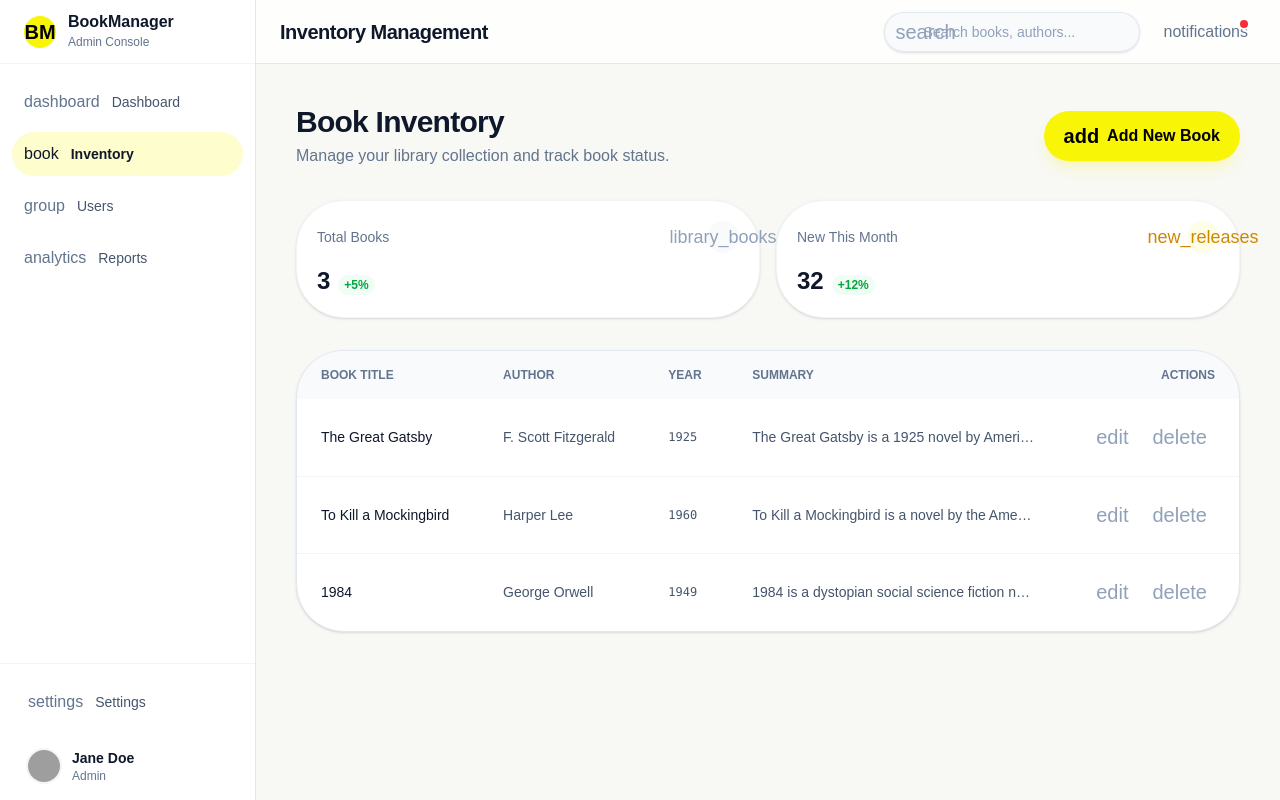
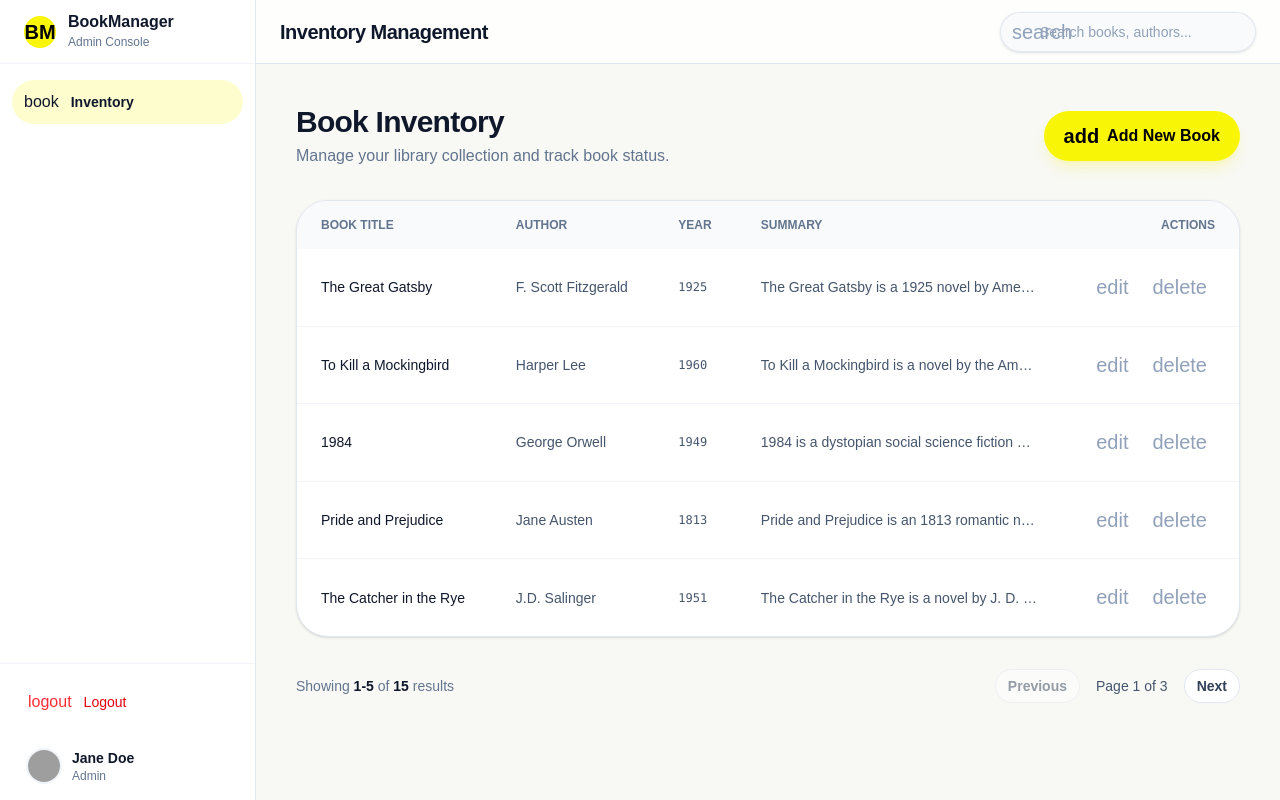
Before and after one commit to LJFamily2/book_management_backend_system, a React (Vite) app in the folder client/: page /admin in a window 1280 px wide. Built offline with nearby package versions, Linux system fonts and the light colour scheme; grey boxes are pictures that could not be loaded.

Commit message:
feat: add pagination and delete confirmation modal to AdminDashboard; enhance book management functionality

```diff
--- a/client/src/pages/AdminDashboard.jsx
+++ b/client/src/pages/AdminDashboard.jsx
@@ -1,4 +1,4 @@
-import React, { useState } from "react";
+import React, { useState, useEffect } from "react";
 
 const AdminDashboard = () => {
   const [books, setBooks] = useState([
@@ -26,15 +26,151 @@ const AdminDashboard = () => {
       summary:
         "1984 is a dystopian social science fiction novel and cautionary tale by English writer George Orwell.",
     },
+    {
+      id: 4,
+      title: "Pride and Prejudice",
+      author: "Jane Austen",
+      publicationYear: 1813,
+      summary:
+        "Pride and Prejudice is an 1813 romantic novel of manners written by Jane Austen.",
+    },
+    {
+      id: 5,
+      title: "The Catcher in the Rye",
+      author: "J.D. Salinger",
+      publicationYear: 1951,
+      summary:
+        "The Catcher in the Rye is a novel by J. D. Salinger, partially published in serial form in 1945–1946 and as a novel in 1951.",
+    },
+    {
+      id: 6,
+      title: "The Hobbit",
+      author: "J.R.R. Tolkien",
+      publicationYear: 1937,
+      summary:
+        "The Hobbit, or There and Back Again is a children's fantasy novel by English author J. R. R. Tolkien.",
+    },
+    {
+      id: 7,
+      title: "Fahrenheit 451",
+      author: "Ray Bradbury",
+      publicationYear: 1953,
+      summary:
+        "Fahrenheit 451 is a 1953 dystopian novel by American writer Ray Bradbury.",
+    },
+    {
+      id: 8,
+      title: "Jane Eyre",
+      author: "Charlotte Brontë",
+      publicationYear: 1847,
+      summary:
+        "Jane Eyre is a novel by English writer Charlotte Brontë, published under the pen name Currer Bell.",
+    },
+    {
+      id: 9,
+      title: "Animal Farm",
+      author: "George Orwell",
+      publicationYear: 1945,
+      summary:
+        "Animal Farm is a beast fable, in the form of a satirical allegorical novella, by George Orwell.",
+    },
+    {
+      id: 10,
+      title: "Wuthering Heights",
+      author: "Emily Brontë",
+      publicationYear: 1847,
+      summary:
+        "Wuthering Heights is an 1847 novel by Emily Brontë, initially published under the pseudonym Ellis Bell.",
+    },
+    {
+      id: 11,
+      title: "Brave New World",
+      author: "Aldous Huxley",
+      publicationYear: 1932,
+      summary:
+        "Brave New World is a dystopian novel by English author Aldous Huxley, written in 1931 and published in 1932.",
+    },
+    {
+      id: 12,
+      title: "The Lord of the Rings",
+      author: "J.R.R. Tolkien",
+      publicationYear: 1954,
+      summary:
+        "The Lord of the Rings is an epic high-fantasy novel by English author and scholar J. R. R. Tolkien.",
+    },
+    {
+      id: 13,
+      title: "Harry Potter and the Sorcerer's Stone",
+      author: "J.K. Rowling",
+      publicationYear: 1997,
+      summary:
+        "Harry Potter and the Philosopher's Stone is a fantasy novel written by British author J. K. Rowling.",
+    },
+    {
+      id: 14,
+      title: "The Alchemist",
+      author: "Paulo Coelho",
+      publicationYear: 1988,
+      summary:
+        "The Alchemist is a novel by Brazilian author Paulo Coelho that was first published in 1988.",
+    },
+    {
+      id: 15,
+      title: "The Da Vinci Code",
+      author: "Dan Brown",
+      publicationYear: 2003,
+      summary:
+        "The Da Vinci Code is a 2003 mystery thriller novel by Dan Brown.",
+    },
   ]);
 
   const [isModalOpen, setIsModalOpen] = useState(false);
   const [currentBook, setCurrentBook] = useState(null); // For edit
+  const [isDeleteModalOpen, setIsDeleteModalOpen] = useState(false);
+  const [bookToDelete, setBookToDelete] = useState(null);
 
-  const handleDelete = (id) => {
-    if (window.confirm("Are you sure you want to delete this book?")) {
-      setBooks(books.filter((book) => book.id !== id));
-    }
+  // Search state
+  const [searchQuery, setSearchQuery] = useState("");
+  const [debouncedSearchQuery, setDebouncedSearchQuery] = useState("");
+
+  // Debounce search query
+  useEffect(() => {
+    const handler = setTimeout(() => {
+      setDebouncedSearchQuery(searchQuery);
+      setCurrentPage(1);
+    }, 300);
+
+    return () => {
+      clearTimeout(handler);
+    };
+  }, [searchQuery]);
+
+  // Pagination state
+  const [currentPage, setCurrentPage] = useState(1);
+  const itemsPerPage = 5;
+
+  // Filter books based on search query
+  const filteredBooks = books.filter(
+    (book) =>
+      book.title.toLowerCase().includes(debouncedSearchQuery.toLowerCase()) ||
+      book.author.toLowerCase().includes(debouncedSearchQuery.toLowerCase())
+  );
+
+  // Pagination logic
+  const indexOfLastItem = currentPage * itemsPerPage;
+  const indexOfFirstItem = indexOfLastItem - itemsPerPage;
+  const currentItems = filteredBooks.slice(indexOfFirstItem, indexOfLastItem);
+  const totalPages = Math.ceil(filteredBooks.length / itemsPerPage);
+
+  const openDeleteModal = (id) => {
+    setBookToDelete(id);
+    setIsDeleteModalOpen(true);
+  };
+
+  const confirmDelete = () => {
+    setBooks(books.filter((book) => book.id !== bookToDelete));
+    setIsDeleteModalOpen(false);
+    setBookToDelete(null);
   };
 
   const openAddModal = () => {
@@ -69,17 +205,6 @@ const AdminDashboard = () => {
         <nav className="flex-1 overflow-y-auto py-4 flex flex-col gap-2 px-3">
           <a
             href="#"
-            className="flex items-center gap-3 px-3 py-2.5 rounded-lg text-slate-600 dark:text-slate-400 hover:bg-slate-50 dark:hover:bg-slate-800 hover:text-slate-900 dark:hover:text-white transition-colors group"
-          >
-            <span className="material-symbols-outlined text-slate-500 group-hover:text-slate-900 dark:group-hover:text-white transition-colors">
-              dashboard
-            </span>
-            <span className="hidden lg:block text-sm font-medium">
-              Dashboard
-            </span>
-          </a>
-          <a
-            href="#"
             className="flex items-center gap-3 px-3 py-2.5 rounded-lg bg-primary/20 text-slate-900 dark:text-white transition-colors group"
           >
             <span className="material-symbols-outlined text-slate-900 dark:text-primary">
@@ -87,37 +212,14 @@ const AdminDashboard = () => {
             </span>
             <span className="hidden lg:block text-sm font-bold">Inventory</span>
           </a>
-          <a
-            href="#"
-            className="flex items-center gap-3 px-3 py-2.5 rounded-lg text-slate-600 dark:text-slate-400 hover:bg-slate-50 dark:hover:bg-slate-800 hover:text-slate-900 dark:hover:text-white transition-colors group"
-          >
-            <span className="material-symbols-outlined text-slate-500 group-hover:text-slate-900 dark:group-hover:text-white transition-colors">
-              group
-            </span>
-            <span className="hidden lg:block text-sm font-medium">Users</span>
-          </a>
-          <a
-            href="#"
-            className="flex items-center gap-3 px-3 py-2.5 rounded-lg text-slate-600 dark:text-slate-400 hover:bg-slate-50 dark:hover:bg-slate-800 hover:text-slate-900 dark:hover:text-white transition-colors group"
-          >
-            <span className="material-symbols-outlined text-slate-500 group-hover:text-slate-900 dark:group-hover:text-white transition-colors">
-              analytics
-            </span>
-            <span className="hidden lg:block text-sm font-medium">Reports</span>
-          </a>
         </nav>
         <div className="mt-auto p-4 border-t border-slate-100 dark:border-slate-800">
-          <a
-            href="#"
-            className="flex items-center gap-3 px-3 py-2.5 rounded-lg text-slate-600 dark:text-slate-400 hover:bg-slate-50 dark:hover:bg-slate-800 hover:text-slate-900 dark:hover:text-white transition-colors group"
-          >
-            <span className="material-symbols-outlined text-slate-500 group-hover:text-slate-900 dark:group-hover:text-white transition-colors">
-              settings
+          <button className="w-full flex items-center gap-3 px-3 py-2.5 rounded-lg text-red-600 hover:bg-red-50 dark:hover:bg-red-900/20 transition-colors group cursor-pointer">
+            <span className="material-symbols-outlined text-red-500 group-hover:text-red-700 transition-colors">
+              logout
             </span>
-            <span className="hidden lg:block text-sm font-medium">
-              Settings
-            </span>
-          </a>
+            <span className="hidden lg:block text-sm font-medium">Logout</span>
+          </button>
           <div className="mt-4 flex items-center gap-3 px-3 pt-2">
             <div
               className="size-8 rounded-full bg-cover bg-center ring-2 ring-slate-100 dark:ring-slate-700"
@@ -154,14 +256,12 @@ const AdminDashboard = () => {
               </div>
               <input
                 type="text"
+                value={searchQuery}
+                onChange={(e) => setSearchQuery(e.target.value)}
                 className="block w-64 rounded-full border-0 py-2 pl-10 pr-4 text-slate-900 ring-1 ring-inset ring-slate-200 placeholder:text-slate-400 focus:ring-2 focus:ring-inset focus:ring-primary sm:text-sm sm:leading-6 bg-slate-50 dark:bg-slate-800 dark:ring-slate-700 dark:text-white shadow-sm"
                 placeholder="Search books, authors..."
               />
             </div>
-            <button className="cursor-pointer relative p-2 text-slate-500 hover:text-slate-900 dark:text-slate-400 dark:hover:text-white transition-colors rounded-full hover:bg-slate-100 dark:hover:bg-slate-800">
-              <span className="material-symbols-outlined">notifications</span>
-              <span className="absolute top-2 right-2 size-2 bg-red-500 rounded-full ring-2 ring-white dark:ring-slate-900"></span>
-            </button>
           </div>
         </header>
 
@@ -186,52 +286,8 @@ const AdminDashboard = () => {
             </button>
           </div>
 
-          {/* Stats Row */}
-          <div className="grid grid-cols-1 md:grid-cols-2 gap-4">
-            <div className="bg-white dark:bg-slate-900 p-5 rounded-xl border border-slate-100 dark:border-slate-800 shadow-sm flex flex-col gap-1">
-              <div className="flex justify-between items-center">
-                <span className="text-slate-500 dark:text-slate-400 text-sm font-medium">
-                  Total Books
-                </span>
-                <div className="size-8 rounded-full bg-slate-50 dark:bg-slate-800 flex items-center justify-center text-slate-400">
-                  <span className="material-symbols-outlined text-[18px]">
-                    library_books
-                  </span>
-                </div>
-              </div>
-              <div className="flex items-baseline gap-2 mt-2">
-                <span className="text-2xl font-bold text-slate-900 dark:text-white">
-                  {books.length}
-                </span>
-                <span className="text-xs font-bold text-green-600 bg-green-50 dark:bg-green-900/20 px-1.5 py-0.5 rounded">
-                  +5%
-                </span>
-              </div>
-            </div>
-            <div className="bg-white dark:bg-slate-900 p-5 rounded-xl border border-slate-100 dark:border-slate-800 shadow-sm flex flex-col gap-1">
-              <div className="flex justify-between items-center">
-                <span className="text-slate-500 dark:text-slate-400 text-sm font-medium">
-                  New This Month
-                </span>
-                <div className="size-8 rounded-full bg-primary/10 flex items-center justify-center text-yellow-600 dark:text-yellow-400">
-                  <span className="material-symbols-outlined text-[18px]">
-                    new_releases
-                  </span>
-                </div>
-              </div>
-              <div className="flex items-baseline gap-2 mt-2">
-                <span className="text-2xl font-bold text-slate-900 dark:text-white">
-                  32
-                </span>
-                <span className="text-xs font-bold text-green-600 bg-green-50 dark:bg-green-900/20 px-1.5 py-0.5 rounded">
-                  +12%
-                </span>
-              </div>
-            </div>
-          </div>
-
           {/* Book List Table */}
-          <div className="bg-white dark:bg-slate-900 rounded-xl border border-slate-200 dark:border-slate-800 shadow-sm overflow-hidden">
+          <div className="bg-white dark:bg-slate-900 rounded-lg border border-slate-200 dark:border-slate-800 shadow-sm overflow-hidden">
             <div className="overflow-x-auto">
               <table className="w-full text-left text-sm text-slate-600 dark:text-slate-400">
                 <thead className="bg-slate-50 dark:bg-slate-800/50 text-xs uppercase font-bold text-slate-500 dark:text-slate-400">
@@ -244,7 +300,7 @@ const AdminDashboard = () => {
                   </tr>
                 </thead>
                 <tbody className="divide-y divide-slate-100 dark:divide-slate-800">
-                  {books.map((book) => (
+                  {currentItems.map((book) => (
                     <tr
                       key={book.id}
                       className="hover:bg-slate-50 dark:hover:bg-slate-800/50 transition-colors"
@@ -270,7 +326,7 @@ const AdminDashboard = () => {
                             </span>
                           </button>
                           <button
-                            onClick={() => handleDelete(book.id)}
+                            onClick={() => openDeleteModal(book.id)}
                             className="cursor-pointer p-2 text-slate-400 hover:text-red-500 hover:bg-red-50 dark:hover:bg-red-900/20 rounded-lg transition-colors"
                           >
                             <span className="material-symbols-outlined text-[20px]">
@@ -283,6 +339,42 @@ const AdminDashboard = () => {
                   ))}
                 </tbody>
               </table>
+            </div>
+          </div>
+
+          {/* Pagination Controls */}
+          <div className="flex flex-col md:flex-row justify-between items-center gap-4 pb-8">
+            <div className="text-sm text-slate-500 dark:text-slate-400">
+              Showing{" "}
+              <span className="font-bold text-slate-900 dark:text-white">
+                {filteredBooks.length > 0 ? indexOfFirstItem + 1 : 0}-
+                {Math.min(indexOfLastItem, filteredBooks.length)}
+              </span>{" "}
+              of{" "}
+              <span className="font-bold text-slate-900 dark:text-white">
+                {filteredBooks.length}
+              </span>{" "}
+              results
+            </div>
+
+            <div className="flex items-center gap-2">
+              <button
+                disabled={currentPage <= 1}
+                onClick={() => setCurrentPage((prev) => prev - 1)}
+                className="px-3 py-1.5 rounded-lg bg-white dark:bg-slate-800 border border-slate-200 dark:border-slate-700 disabled:opacity-50 disabled:cursor-not-allowed hover:bg-slate-50 dark:hover:bg-slate-700 transition-colors text-sm font-bold text-slate-700 dark:text-slate-300"
+              >
+                Previous
+              </button>
+              <span className="text-sm font-medium text-slate-600 dark:text-slate-400 px-2">
+                Page {currentPage} of {totalPages}
+              </span>
+              <button
+                disabled={currentPage >= totalPages}
+                onClick={() => setCurrentPage((prev) => prev + 1)}
+                className="px-3 py-1.5 rounded-lg bg-white dark:bg-slate-800 border border-slate-200 dark:border-slate-700 disabled:opacity-50 disabled:cursor-not-allowed hover:bg-slate-50 dark:hover:bg-slate-700 transition-colors text-sm font-bold text-slate-700 dark:text-slate-300"
+              >
+                Next
+              </button>
             </div>
           </div>
         </div>
@@ -363,6 +455,42 @@ const AdminDashboard = () => {
           </div>
         </div>
       )}
+
+      {/* Delete Confirmation Modal */}
+      {isDeleteModalOpen && (
+        <div className="fixed inset-0 z-50 flex items-center justify-center bg-black/50 backdrop-blur-sm p-4">
+          <div className="bg-white dark:bg-slate-900 rounded-2xl shadow-2xl w-full max-w-md overflow-hidden transform transition-all scale-100 opacity-100">
+            <div className="p-6 text-center">
+              <div className="mx-auto flex items-center justify-center h-12 w-12 rounded-full bg-red-100 dark:bg-red-900/20 mb-4">
+                <span className="material-symbols-outlined text-red-600 dark:text-red-500 text-2xl">
+                  warning
+                </span>
+              </div>
+              <h3 className="text-lg font-bold text-slate-900 dark:text-white mb-2">
+                Delete Book
+              </h3>
+              <p className="text-sm text-slate-500 dark:text-slate-400 mb-6">
+                Are you sure you want to delete this book? This action cannot be
+                undone.
+              </p>
+              <div className="flex justify-center gap-3">
+                <button
+                  onClick={() => setIsDeleteModalOpen(false)}
+                  className="cursor-pointer px-4 py-2 text-sm font-medium text-slate-700 dark:text-slate-300 hover:bg-slate-100 dark:hover:bg-slate-800 rounded-lg transition-colors"
+                >
+                  Cancel
+                </button>
+                <button
+                  onClick={confirmDelete}
+                  className="cursor-pointer px-4 py-2 text-sm font-bold text-white bg-red-600 hover:bg-red-700 rounded-lg transition-colors shadow-lg shadow-red-600/20"
+                >
+                  Delete Book
+                </button>
+              </div>
+            </div>
+          </div>
+        </div>
+      )}
     </div>
   );
 };
```
